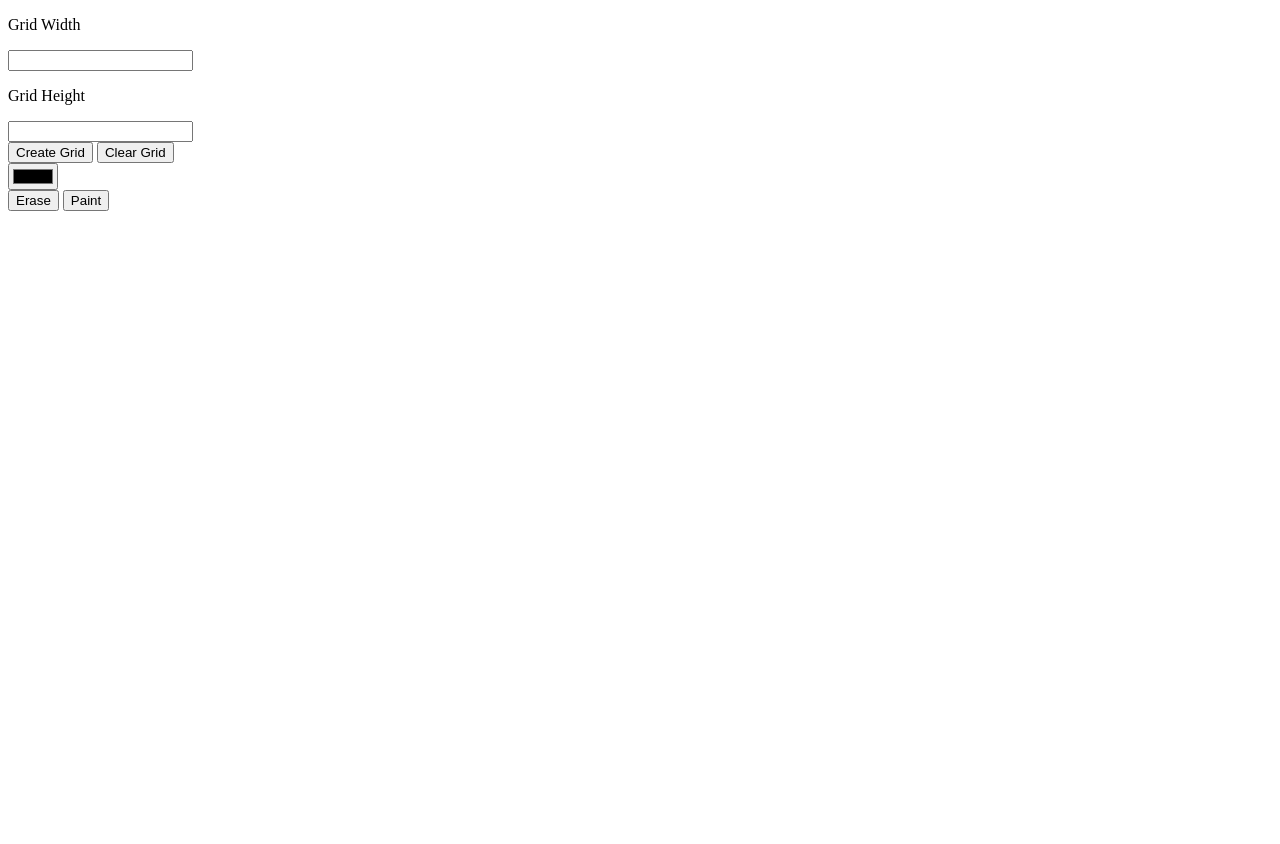
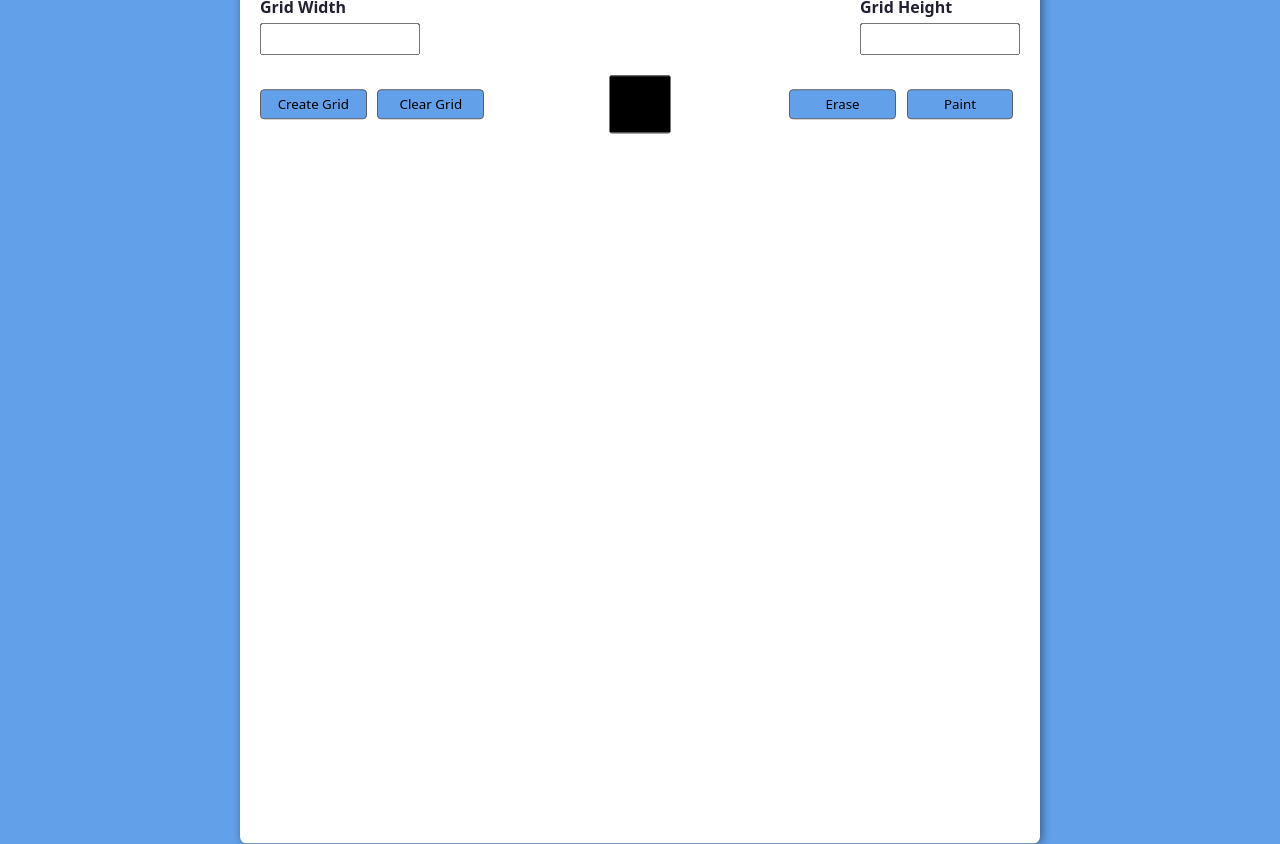
Before and after one commit to haitar/Pixels-Painting, a plain HTML site: page index.html in a window 1280 px wide. Before the commit the page ends 800 px from the top, so only its background shows below. Drawn offline with Linux system fonts and the light colour scheme; the site is published under a folder, as on GitHub Pages, so addresses that start at the root find nothing.

Commit message:
Add files via upload

```diff
--- a/index.html
+++ b/index.html
@@ -4,7 +4,7 @@
     <meta charset="UTF-8" />
     <meta http-equiv="X-UA-Compatible" content="IE=edge" />
     <meta name="viewport" content="width=device-width, initial-scale=1.0" />
-    <link rel="stylesheet" href="/media/haitar/DATA/Sass/style.css" />
+    <link rel="stylesheet" href="./style.css" />
     <script src="./index.js" defer></script>
     <title>Grid And Paint</title>
   </head>
--- /dev/null
+++ b/style.css
@@ -0,0 +1,89 @@
+@import url('https://fonts.googleapis.com/css2?family=Roboto:wght@400;500&display=swap');
+* {
+  margin: 0;
+  padding: 0;
+  box-sizing: border-box;
+  font-family: system-ui, -apple-system, BlinkMacSystemFont, 'Segoe UI', Roboto,
+    Oxygen, Ubuntu, Cantarell, 'Open Sans', 'Helvetica Neue', sans-serif;
+}
+
+body {
+  background-color: #62a0ea;
+}
+
+.container {
+  position: absolute;
+  background-color: #ffffff;
+  padding: 40px 20px;
+  top: 50%;
+  left: 50%;
+  transform: translate(-50%, -50%);
+  width: 90vw;
+  max-width: 50em;
+  border-radius: 0.4em;
+  box-shadow: 2px 1px 10px rgba(0, 0, 0, 0.445);
+}
+
+.grid {
+  display: flex;
+  justify-content: space-between;
+  margin-bottom: 1em;
+}
+.grid p {
+  color: #241f31;
+  font-weight: bold;
+  margin-bottom: 0.3em;
+}
+.grid input {
+  width: 12em;
+  padding: 5px 10px;
+  font-weight: bold;
+}
+.grid .range {
+  display: flex;
+  gap: 0.5em;
+}
+
+.buttons {
+  display: flex;
+  justify-content: space-between;
+  margin-bottom: 1em;
+  align-items: center;
+}
+.buttons button {
+  padding: 5px 10px;
+  background-color: #62a0ea;
+  outline: none;
+  border: 1px solid #5e5c64;
+  border-radius: 0.3em;
+  margin-right: 0.5em;
+  width: 8em;
+}
+.buttons button:hover {
+  background-color: #6798d4;
+  transition: 0.2s linear;
+}
+.buttons input[type='color'] {
+  border: none;
+  outline: none;
+  border-radius: 1em;
+  cursor: pointer;
+  background-color: transparent;
+  width: 5em;
+  height: 5em;
+}
+
+.grid-container {
+  height: 650px;
+
+  display: grid;
+  grid-template-columns: repeat(4, 1fr);
+  grid-template-rows: repeat(4, 1fr);
+  overflow: hidden;
+}
+.grid-container .cube {
+  background-color: transparent;
+  border: 1px solid #77767b;
+  border-radius: 1px;
+  cursor: pointer;
+} /*# sourceMappingURL=style.css.map */
```
